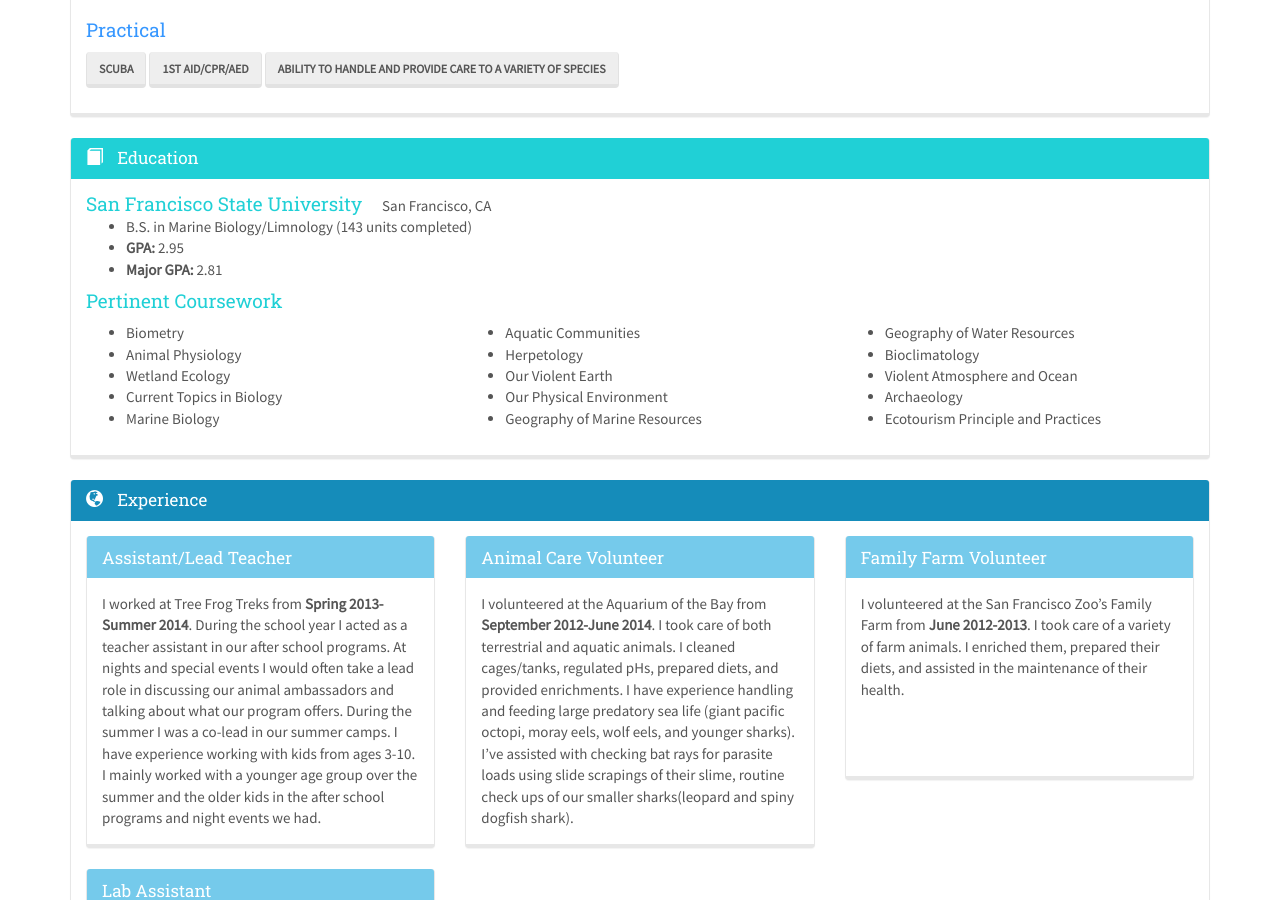
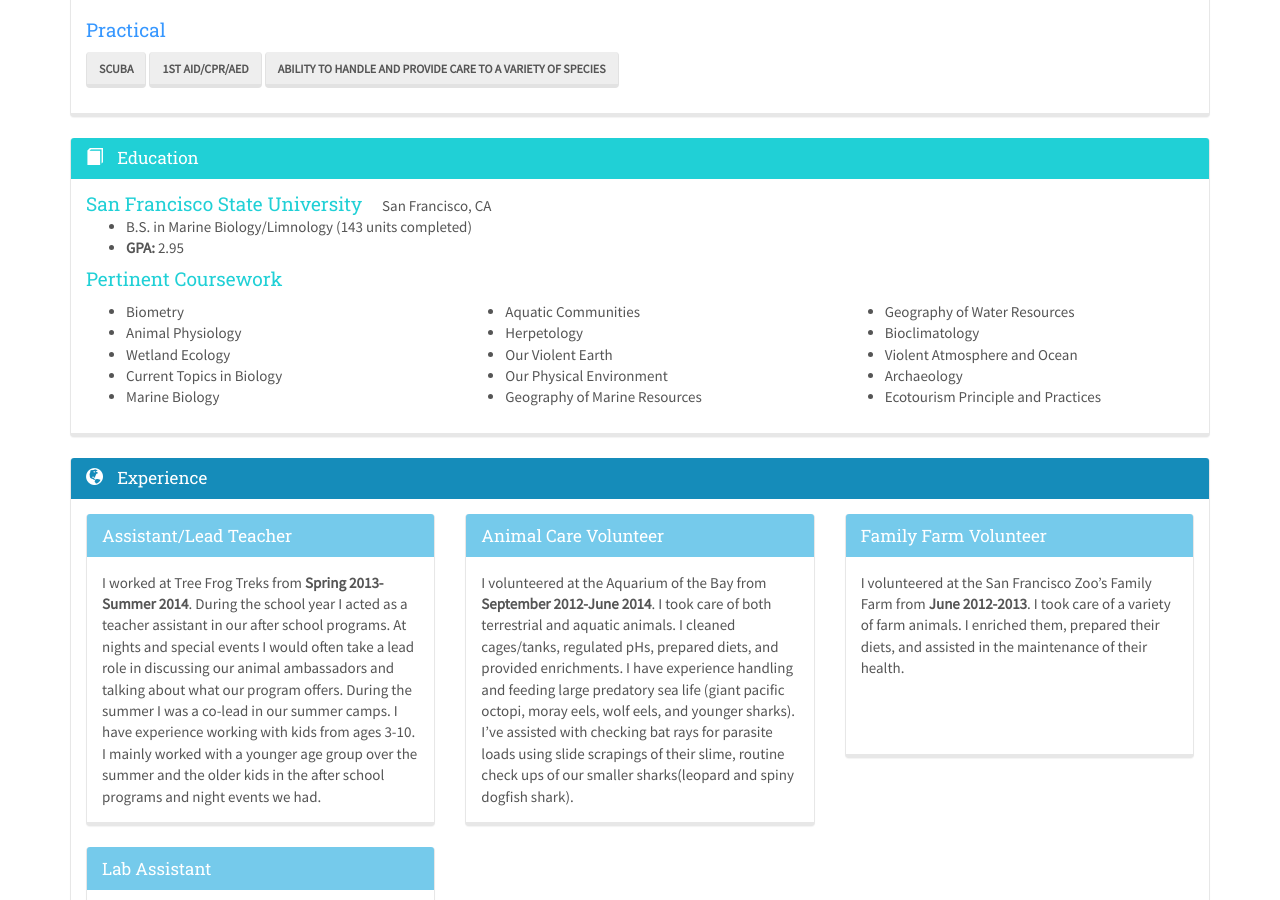
Before and after one commit to iondune/mackenziedunn.com, a Jekyll site: the page built from index.html, in a window 1280 px wide and 900 px high, scrolled down 509 px. Built offline with Jekyll 4.4.1, drawn with Linux system fonts in a browser that asks for light colours; nearby versions of some CDN libraries.

Commit message:
Remove major GPA

```diff
--- a/index.html
+++ b/index.html
@@ -66,7 +66,6 @@ script: |
     <ul>
       <li>B.S. in Marine Biology/Limnology (143 units completed)</li>
       <li><strong>GPA:</strong> 2.95</li>
-      <li><strong>Major GPA:</strong> 2.81</li>
     </ul>
 
     <h4 class="text-success">Pertinent Coursework</h4>
```
